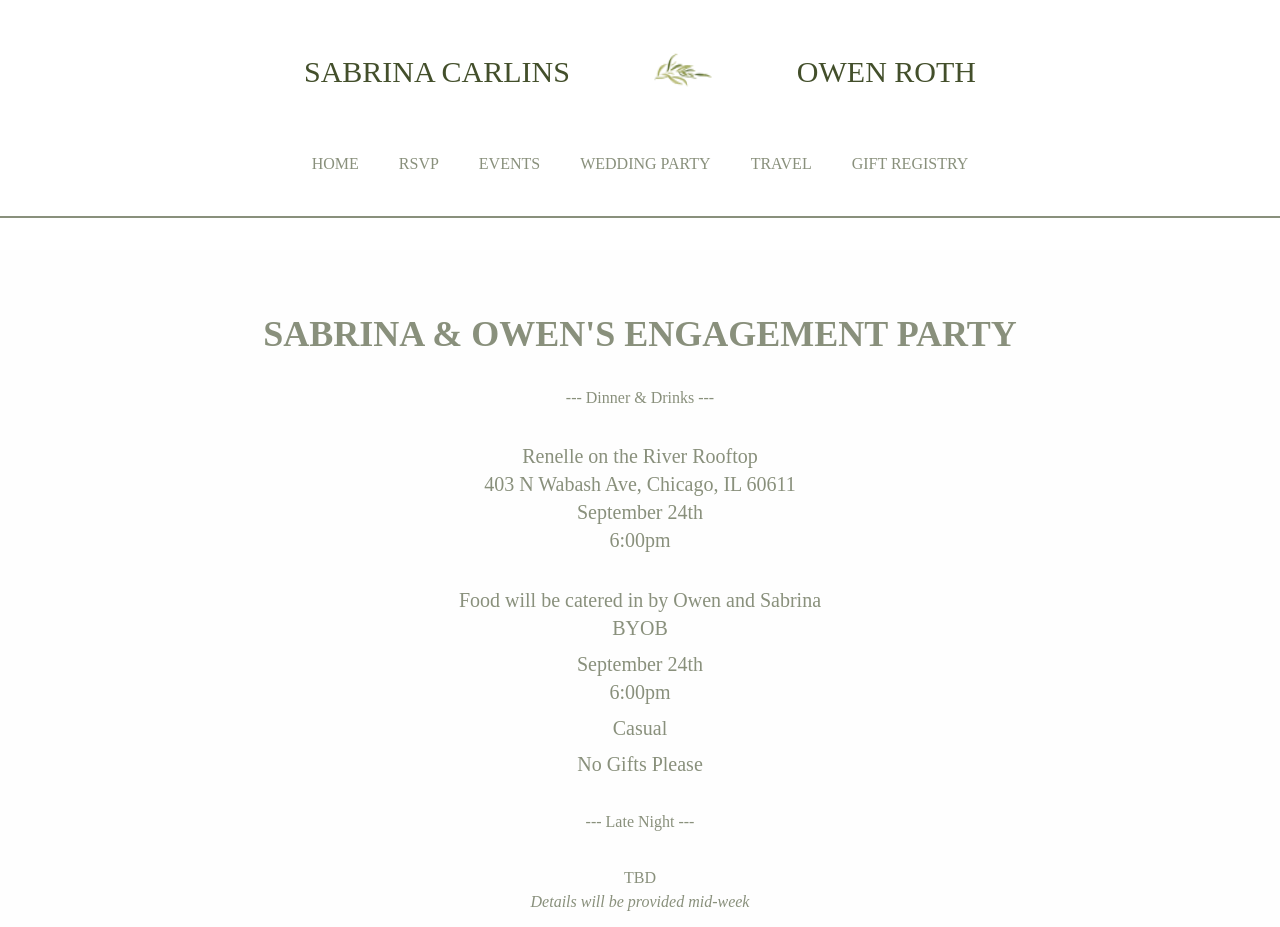
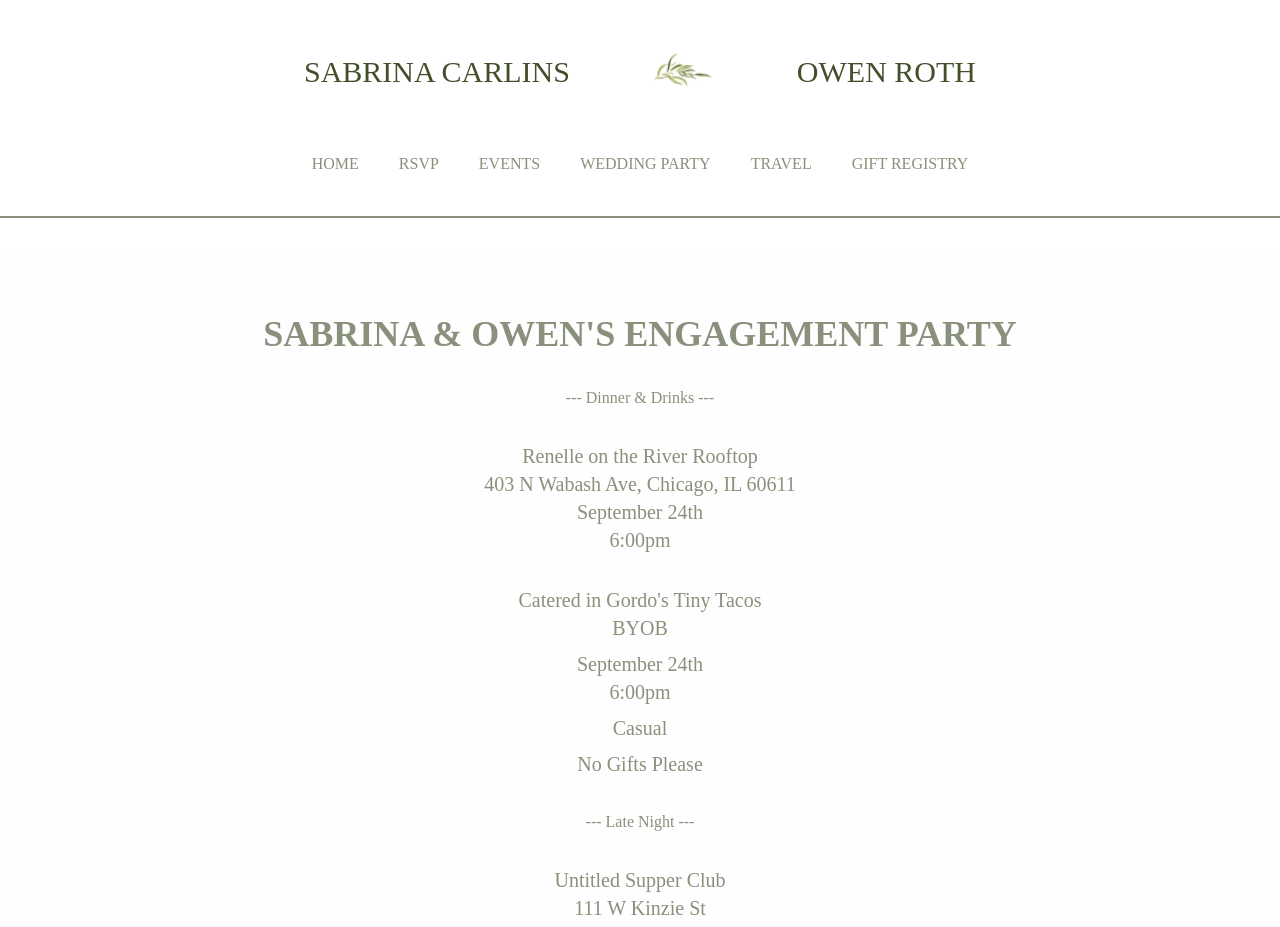
Before and after one commit to oroth8/owensabrina, a Next.js app: page /engagement-party/rsvp in a window 1280 px wide. Shown: the top 927 px of the page. Built offline with nearby package versions, Linux system fonts and the light colour scheme; a web font is replaced by a local one.

Commit message:
updated ep rsvp desc

```diff
--- a/pages/engagement-party/rsvp.tsx
+++ b/pages/engagement-party/rsvp.tsx
@@ -74,7 +74,7 @@ const Page: NextPageWithLayout = () => {
             </h3>
             <h4 className="text-xl">
               <span className="block">
-                Food will be catered in by Owen and Sabrina
+                Catered in Gordo's Tiny Tacos
               </span>
               <span className="block">BYOB</span>
               <span className="block mt-2">September 24th</span>
@@ -83,8 +83,11 @@ const Page: NextPageWithLayout = () => {
               <span className="block mt-2">No Gifts Please</span>
             </h4>
             <div>--- Late Night ---</div>
-            <h5>TBD
-            <span className="block italic">Details will be provided mid-week</span>
+            <h5 className="text-xl">
+            <span className="block">Untitled Supper Club</span>
+              <span className="block">111 W Kinzie St</span>
+              <span className="block">Chicago, IL 60652</span>
+              <span className="block">10:00pm</span>
             </h5>
 
           </section>
```
